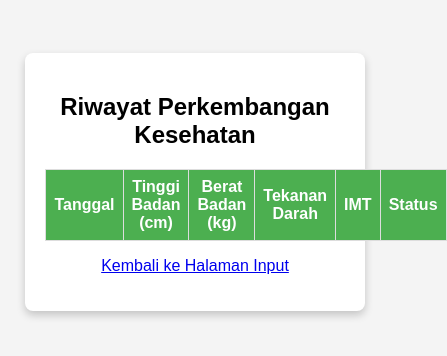
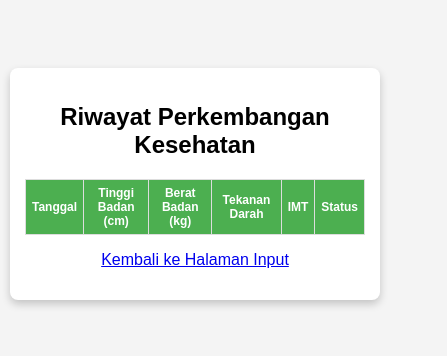
Before and after one commit to Alim-Rifai/input-and-history, a plain HTML site: page riwayat.html in a window 390 px wide. Shown: the part 248-604 px from the top of the page, 447 px wide, since content can reach past the window. Drawn offline with Linux system fonts and the light colour scheme.

Commit message:
Update styles.css

```diff
--- a/styles.css
+++ b/styles.css
@@ -5,44 +5,71 @@ body {
     align-items: center;
     min-height: 100vh;
     background-color: #f4f4f4;
+    margin: 0;
+    padding: 10px;
 }
-table {
-    border-collapse: collapse;
-    width: 100%;
-    font-family: Arial, sans-serif;
-    margin-top: 20px;
-}
-th, td {
-    border: 1px solid #ddd;
-    padding: 8px;
-    text-align: center;
-}
-th {
-    background-color: #4CAF50;
-    color: white;
-}
+
 .container {
     background-color: #fff;
     padding: 20px;
     border-radius: 8px;
     box-shadow: 0 4px 8px rgba(0, 0, 0, 0.2);
     text-align: center;
-    width: 80%;
+    width: 100%;
     max-width: 800px;
+    margin: 0 auto;
 }
+
+table {
+    border-collapse: collapse;
+    width: 100%;
+    margin-top: 20px;
+}
+
+th, td {
+    border: 1px solid #ddd;
+    padding: 8px;
+    text-align: center;
+    font-size: 14px;
+}
+
+th {
+    background-color: #4CAF50;
+    color: white;
+}
+
 .form-group {
     margin-bottom: 10px;
 }
+
 input[type="text"], input[type="number"], input[type="date"] {
     width: 100%;
     padding: 8px;
     margin-top: 5px;
     box-sizing: border-box;
 }
+
 button {
     padding: 10px 15px;
     background-color: #4CAF50;
     color: white;
     border: none;
     cursor: pointer;
+    width: 100%;
 }
+
+@media (max-width: 600px) {
+    .container {
+        padding: 15px;
+    }
+
+    th, td {
+        padding: 6px;
+        font-size: 12px;
+    }
+
+    button {
+        padding: 8px;
+        font-size: 14px;
+    }
+}
```
